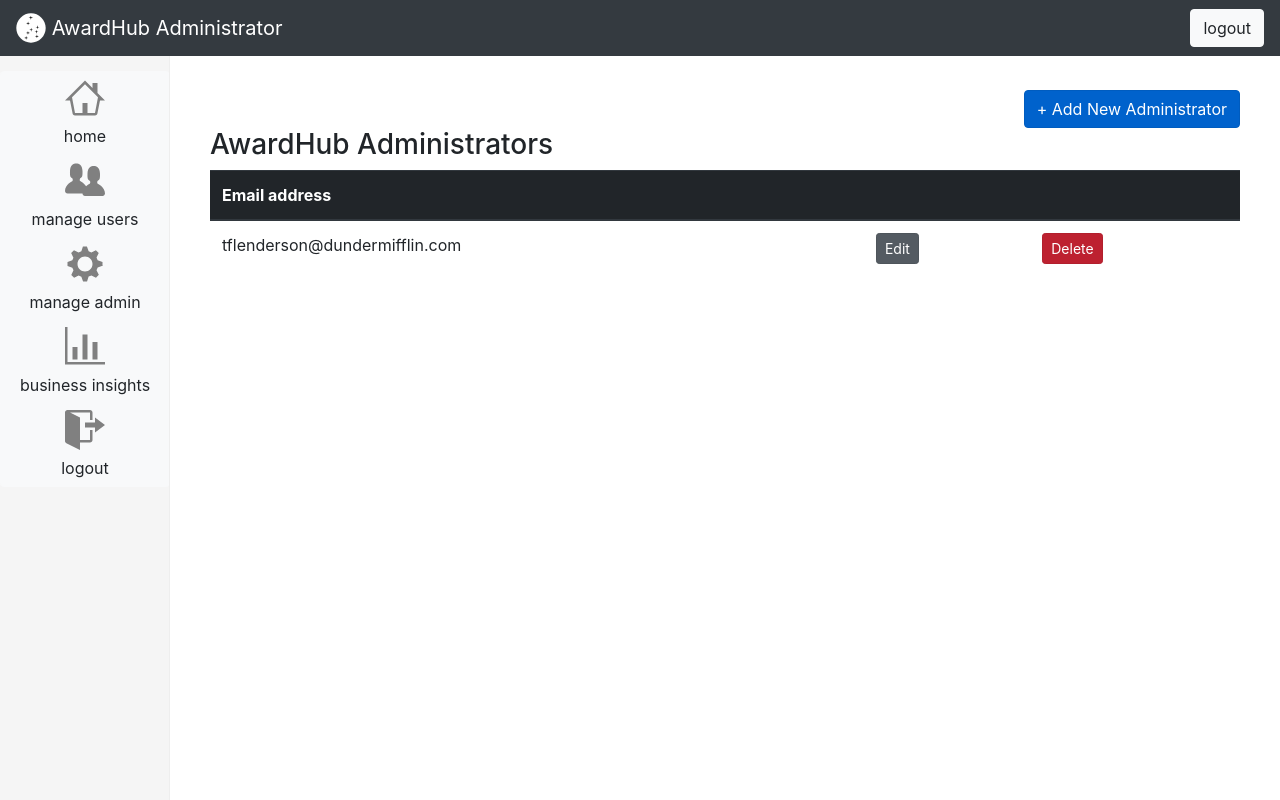
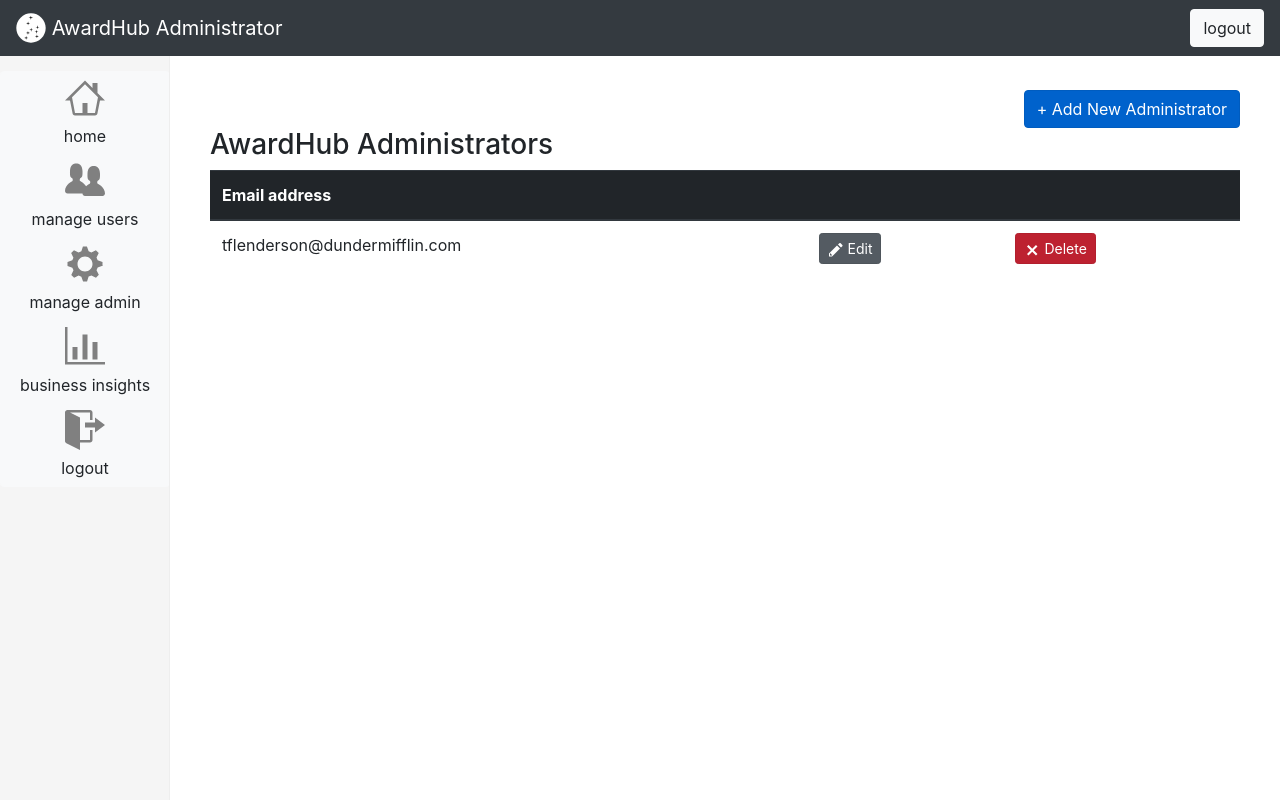
Before and after one commit to fyet/CS-467-S2018, a PHP site: page /admin-side/manage-admin.php in a window 1280 px wide. Run offline with PHP 8.4, Linux system fonts and the light colour scheme; data comes from the database, SQL or seed files in the repository; some libraries are stand-ins or nearby versions.

Commit message:
Added icons to user/admin management table buttons.

```diff
--- a/public_html/admin-side/manage-admin.php
+++ b/public_html/admin-side/manage-admin.php
@@ -72,6 +72,7 @@
                               data-target='#editAdminModal'
                               data-id={$row['id']}
                               data-email={$row['email']}>
+                              <svg xmlns=\"http://www.w3.org/2000/svg\" width=\"14\" height=\"16\" viewBox=\"0 0 14 16\"><path fill-rule=\"evenodd\" d=\"M0 11.592v3h3l8-8-3-3-8 8zm3 2H1v-2h1v1h1v1zm10.3-9.3l-1.3 1.3-3-3 1.3-1.3a.996.996 0 0 1 1.41 0l1.59 1.59c.39.39.39 1.02 0 1.41z\"/></svg>
                               Edit
                         </button>
                       </td>
@@ -83,6 +84,7 @@
                               data-target='#deleteAdminModal'
                               data-id={$row['id']}
                               data-email={$row['email']}>
+                              <svg xmlns=\"http://www.w3.org/2000/svg\" width=\"12\" height=\"16\" viewBox=\"0 0 12 16\"><path fill-rule=\"evenodd\" d=\"M7.71 8.23l3.75 3.75-1.48 1.48-3.75-3.75-3.75 3.75L1 11.98l3.75-3.75L1 4.48 2.48 3l3.75 3.75L9.98 3l1.48 1.48-3.75 3.75z\"/></svg>
                               Delete
                         </button>
                       </td>
--- a/public_html/admin-side/manage-users.php
+++ b/public_html/admin-side/manage-users.php
@@ -78,6 +78,7 @@
                               data-f_name={$row['f_name']}
                               data-l_name={$row['l_name']}
                               data-email={$row['email']}>
+                              <svg xmlns=\"http://www.w3.org/2000/svg\" width=\"14\" height=\"16\" viewBox=\"0 0 14 16\"><path fill-rule=\"evenodd\" d=\"M0 11.592v3h3l8-8-3-3-8 8zm3 2H1v-2h1v1h1v1zm10.3-9.3l-1.3 1.3-3-3 1.3-1.3a.996.996 0 0 1 1.41 0l1.59 1.59c.39.39.39 1.02 0 1.41z\"/></svg>
                               Edit
                         </button>
                       </td>
@@ -89,6 +90,7 @@
                               data-target='#deleteUserModal'
                               data-id={$row['id']}
                               data-email={$row['email']}>
+                              <svg xmlns=\"http://www.w3.org/2000/svg\" width=\"12\" height=\"16\" viewBox=\"0 0 12 16\"><path fill-rule=\"evenodd\" d=\"M7.71 8.23l3.75 3.75-1.48 1.48-3.75-3.75-3.75 3.75L1 11.98l3.75-3.75L1 4.48 2.48 3l3.75 3.75L9.98 3l1.48 1.48-3.75 3.75z\"/></svg>
                               Delete
                         </button>
                       </td>
--- a/public_html/styles/custom.css
+++ b/public_html/styles/custom.css
@@ -1,5 +1,13 @@
 body {
   padding-top: 50px;
+}
+
+/*************************** start table styling **************************/
+table button svg {
+  fill: white;
+  width: 16px;
+  height: 16px;
+  vertical-align: middle;
 }
 
 /************** start mobile/general card styling *******************/
```
